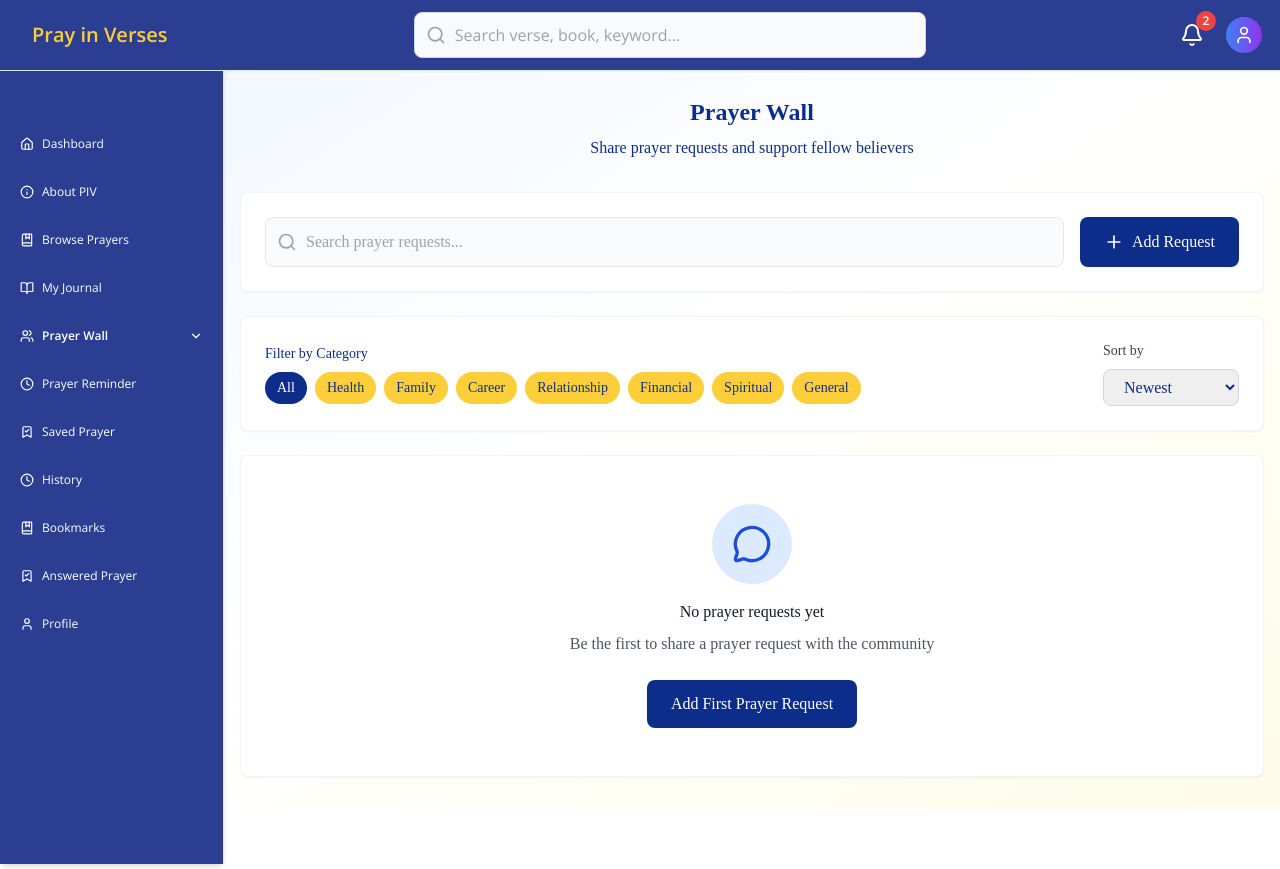
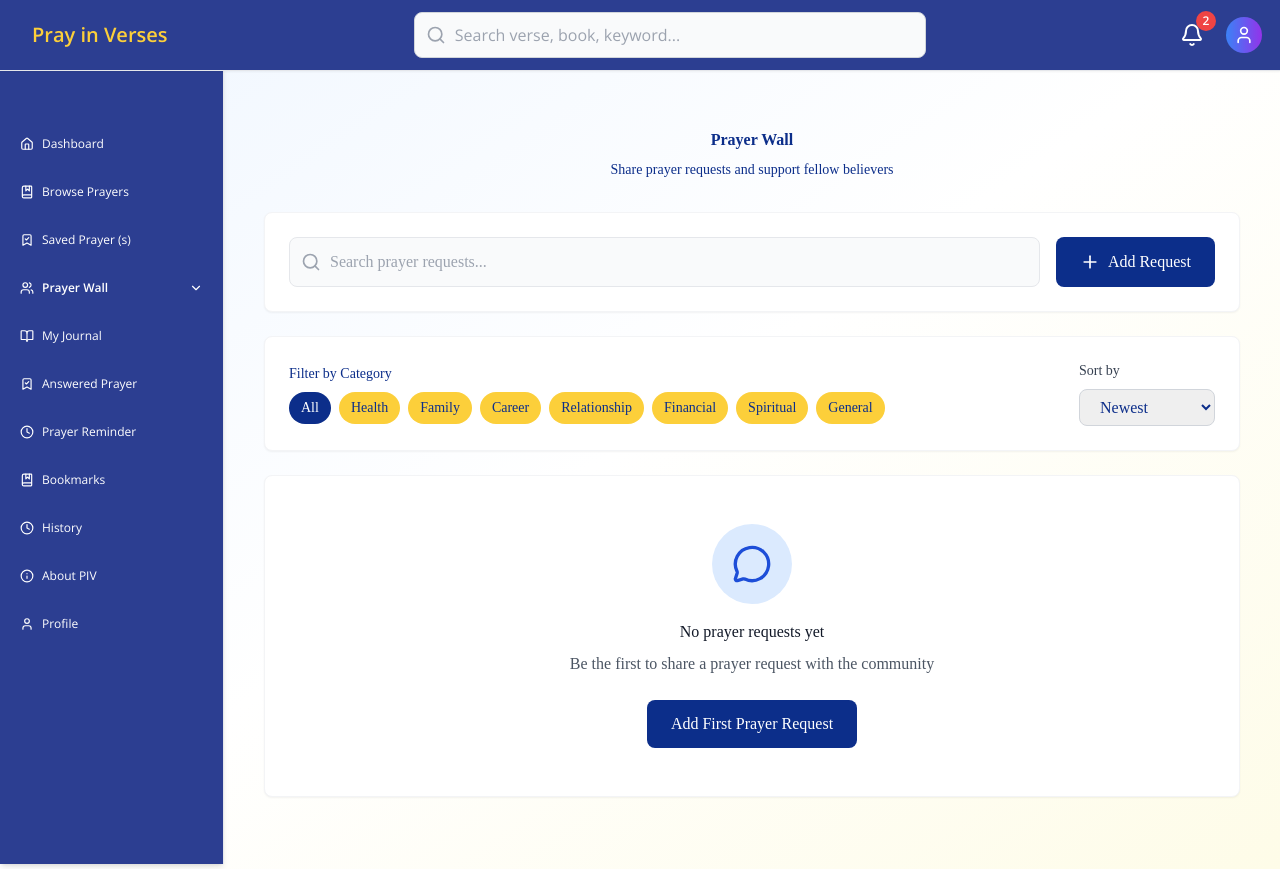
Before and after one commit to preckidtech/Pray-in-Verses, a React (Vite) app: page /prayer-wall in a window 1280 px wide. Before the commit the page ends 809 px from the top, so only its background shows below. Built offline with nearby package versions, Linux system fonts and the light colour scheme.

Commit message:
new update

```diff
--- a/src/components/layout/Header.jsx
+++ b/src/components/layout/Header.jsx
@@ -313,12 +313,6 @@ export default function Header() {
 
   const sidebarItems = [
     { id: "dashboard", title: "Dashboard", icon: Home, path: "/home" },
-    {
-      id: "about",
-      title: "About PIV",
-      icon: Info,
-      path: "/about",
-    },
 
     {
       id: "browse-prayers",
@@ -326,7 +320,12 @@ export default function Header() {
       icon: BookMarked,
       path: "/browse-prayers",
     },
-    { id: "journal", title: "My Journal", icon: BookOpen, path: "/journal" },
+    {
+      id: "saved-prayers",
+      title: "Saved Prayer (s)",
+      icon: BookmarkCheck,
+      path: "/saved-prayers",
+    },
     {
       id: "prayer-wall",
       title: "Prayer Wall",
@@ -334,17 +333,25 @@ export default function Header() {
       path: "#prayer-wall",
       hasDropdown: true,
     },
+    { id: "journal", title: "My Journal", icon: BookOpen, path: "/journal" },
+    {
+      id: "answered-prayers",
+      title: "Answered Prayer",
+      icon: BookmarkCheck,
+      path: "/answered-prayers",
+    },
     {
       id: "reminder",
       title: "Prayer Reminder",
       icon: Clock,
       path: "/reminders",
     },
+
     {
-      id: "saved-prayers",
-      title: "Saved Prayer",
-      icon: BookmarkCheck,
-      path: "/saved-prayers",
+      id: "bookmarks",
+      title: "Bookmarks",
+      icon: BookMarked,
+      path: "/bookmarks",
     },
     {
       id: "history",
@@ -353,16 +360,10 @@ export default function Header() {
       path: "/history",
     },
     {
-      id: "bookmarks",
-      title: "Bookmarks",
-      icon: BookMarked,
-      path: "/bookmarks",
-    },
-    {
-      id: "answered-prayers",
-      title: "Answered Prayer",
-      icon: BookmarkCheck,
-      path: "/answered-prayers",
+      id: "about",
+      title: "About PIV",
+      icon: Info,
+      path: "/about",
     },
     { id: "profile", title: "Profile", icon: User, path: "/profile" },
   ];
@@ -497,7 +498,7 @@ export default function Header() {
 
       {/* Sidebar */}
       <aside
-        className={`bg-[#2c3E91] shadow-md w-56 h-screen fixed top-16 left-0 z-40 pt-10 pb-28
+        className={`bg-[#2c3E91] shadow-md w-56 h-screen fixed top-16 left-0 z-40 sm:pt-4 md:pt-10 pb-28
               border-r border-gray-200 overflow-y-auto custom-scrollbar
               transform lg:translate-x-0
               ${sidebarOpen ? "translate-x-0" : "-translate-x-full"}
--- a/src/pages/MyPrayerPoint.jsx
+++ b/src/pages/MyPrayerPoint.jsx
@@ -323,7 +323,7 @@ const MyPrayerPoint = () => {
   };
 
   return (
-    <div className="min-h-screen bg-gradient-to-br from-blue-50 via-white to-yellow-50 pt-16 pl-0 lg:pl-[224px] font-['Poppins']">
+    <div className="min-h-screen bg-gradient-to-br from-blue-50 via-white to-yellow-50 pt-24 pl-0 lg:pl-[224px] font-['Poppins']">
       {/* Toast Notification */}
       {toastMessage && <Toast message={toastMessage} />}
 
@@ -334,7 +334,7 @@ const MyPrayerPoint = () => {
           onCancel={() => setDeletePrayerId(null)}
         />
       )}
-
+      <main className="flex-1 space-y-10 px-4  lg:px-6 pb-10">
         <div className="container mx-auto px-4 py-8 space-y-6">
           {/* Header */}
           <div className="text-center mb-8">
@@ -343,10 +343,10 @@ const MyPrayerPoint = () => {
                 <Target className="w-8 h-8 text-[#0C2E8A]" />
               </div>
             </div>
-          <h1 className="text-2xl md:text-2xl font-bold text-[#0C2E8A] mb-2">
+            <h1 className="text-base font-semibold text-[#0C2E8A] mb-2">
               My Prayer Points
             </h1>
-          <p className="text-sm md:text-lg text-[#0C2E8A]">
+            <p className="text-sm  text-[#0C2E8A]">
               Track your personal prayers and testimonies
             </p>
           </div>
@@ -456,11 +456,11 @@ const MyPrayerPoint = () => {
                   <div className="flex justify-between items-start mb-4 gap-2">
                     <div className="flex-1 min-w-0">
                       <div className="flex items-center gap-3 mb-2 flex-wrap">
-                      <h3 className="text-lg font-medium text-[#0C2E8A] break-words">
+                        <h3 className="text-base font-semibold text-[#0C2E8A] break-words">
                           {prayer.title}
                         </h3>
                         <span
-                        className={`px-3 py-1 text-xs rounded-full font-medium flex-shrink-0 ${
+                          className={`px-3 py-1 text-sm rounded-full font-medium flex-shrink-0 ${
                             prayer.isAnswered
                               ? "bg-green-100 text-green-800"
                               : "bg-blue-100 text-blue-800"
@@ -469,7 +469,7 @@ const MyPrayerPoint = () => {
                           {prayer.status}
                         </span>
                       </div>
-                    <p className="text-gray-600 mb-3 leading-relaxed break-words">
+                      <p className="text-gray-600 text-sm mb-3 leading-relaxed break-words">
                         {prayer.content}
                       </p>
                       <div className="flex items-center text-sm text-gray-500 gap-4 flex-wrap">
@@ -650,6 +650,7 @@ const MyPrayerPoint = () => {
             </div>
           </div>
         )}
+      </main>
 
       <style jsx>{`
         @keyframes slide-in {
--- a/src/pages/PrayerWalls.jsx
+++ b/src/pages/PrayerWalls.jsx
@@ -261,16 +261,16 @@ const PrayerWalls = () => {
   };
 
   return (
-    <div className="min-h-screen bg-gradient-to-br from-blue-50 via-white to-yellow-50 pt-16 pl-0 lg:pl-[224px] font-['Poppins']">
+    <div className="min-h-screen bg-gradient-to-br from-blue-50 via-white to-yellow-50 pt-24 pl-0 lg:pl-[224px] font-['Poppins']">
       {/* Toast Notification */}
       {toastMessage && <Toast message={toastMessage} />}
-
+      <main className="flex-1 space-y-10 px-4  lg:px-6 pb-10">
         <div className="container mx-auto px-4 py-8 space-y-6">
           <div className="text-center mb-8">
-          <h1 className="text-base md:text-2xl font-bold text-[#0C2E8A] mb-2 flex items-center justify-center gap-3">
+            <h1 className="text-base font-semibold text-[#0C2E8A] mb-2 flex items-center justify-center gap-3">
               Prayer Wall
             </h1>
-          <p className="text-sm md:text-base text-[#0C2E8A]">
+            <p className="text-sm text-[#0C2E8A]">
               Share prayer requests and support fellow believers
             </p>
           </div>
@@ -352,7 +352,7 @@ const PrayerWalls = () => {
                         {req.avatar}
                       </div>
                       <div className="flex-1 min-w-0">
-                      <h3 className="text-base font-bold text-[#0C2E8A] break-words">
+                        <h3 className="text-base font-semibold text-[#0C2E8A] break-words">
                           {req.title}
                         </h3>
                         <p className="text-sm text-gray-500">
@@ -371,7 +371,7 @@ const PrayerWalls = () => {
                     </button>
                   </div>
 
-                <p className="text-gray-700 mb-4 break-words leading-relaxed">
+                  <p className="text-gray-700 text-sm mb-4 break-words leading-relaxed">
                     {req.content}
                   </p>
 
@@ -411,7 +411,9 @@ const PrayerWalls = () => {
                       <button
                         className="flex items-center gap-2 px-3 py-2 bg-gray-50 text-gray-600 rounded-lg hover:bg-blue-50 hover:text-[#0C2E8A] transition font-medium text-sm"
                         onClick={() =>
-                        setShowComments(showComments === req.id ? null : req.id)
+                          setShowComments(
+                            showComments === req.id ? null : req.id
+                          )
                         }
                       >
                         <MessageCircle className="w-4 h-4" />
@@ -591,7 +593,10 @@ const PrayerWalls = () => {
                         type="checkbox"
                         checked={formData.isUrgent}
                         onChange={(e) =>
-                        setFormData({ ...formData, isUrgent: e.target.checked })
+                          setFormData({
+                            ...formData,
+                            isUrgent: e.target.checked,
+                          })
                         }
                         className="w-4 h-4 text-[#0C2E8A] focus:ring-[#0C2E8A] border-gray-300 rounded"
                       />
@@ -646,6 +651,7 @@ const PrayerWalls = () => {
             </div>
           </div>
         )}
+      </main>
 
       <style jsx>{`
         @keyframes slide-in {
--- a/src/pages/Profile.jsx
+++ b/src/pages/Profile.jsx
@@ -526,7 +526,7 @@ const Profile = () => {
                   <div className="w-12 h-12 bg-[#FCCF3A] rounded-full flex items-center justify-center mx-auto mb-3">
                     <Bookmark className="w-6 h-6 text-[#0C2E8A]" />
                   </div>
-                  <p className="text-2xl font-bold text-[#0C2E8A]">
+                  <p className="text-base font-semibold text-[#0C2E8A]">
                     {profile.savedPrayers}
                   </p>
                   <p className="text-gray-600">Saved Prayers</p>
--- a/src/pages/Reminders.jsx
+++ b/src/pages/Reminders.jsx
@@ -302,7 +302,7 @@ const Reminder = () => {
     .sort((a, b) => a.time.localeCompare(b.time))[0];
 
   return (
-    <div className="min-h-screen bg-gradient-to-br from-blue-50 via-white to-yellow-50 pt-32 pl-0 lg:pl-[224px] font-['Poppins']">
+    <div className="min-h-screen bg-gradient-to-br from-blue-50 via-white to-yellow-50 pt-24 pl-0 lg:pl-[224px] font-['Poppins']">
       <Toaster position="top-right" />
       <main className="flex-1 space-y-10 px-4  lg:px-6 pb-10">
       <div className="container mx-auto px-3 sm:px-4 md:px-6 py-8">
```
Lines whose indentation alone changed are shown as unchanged.
